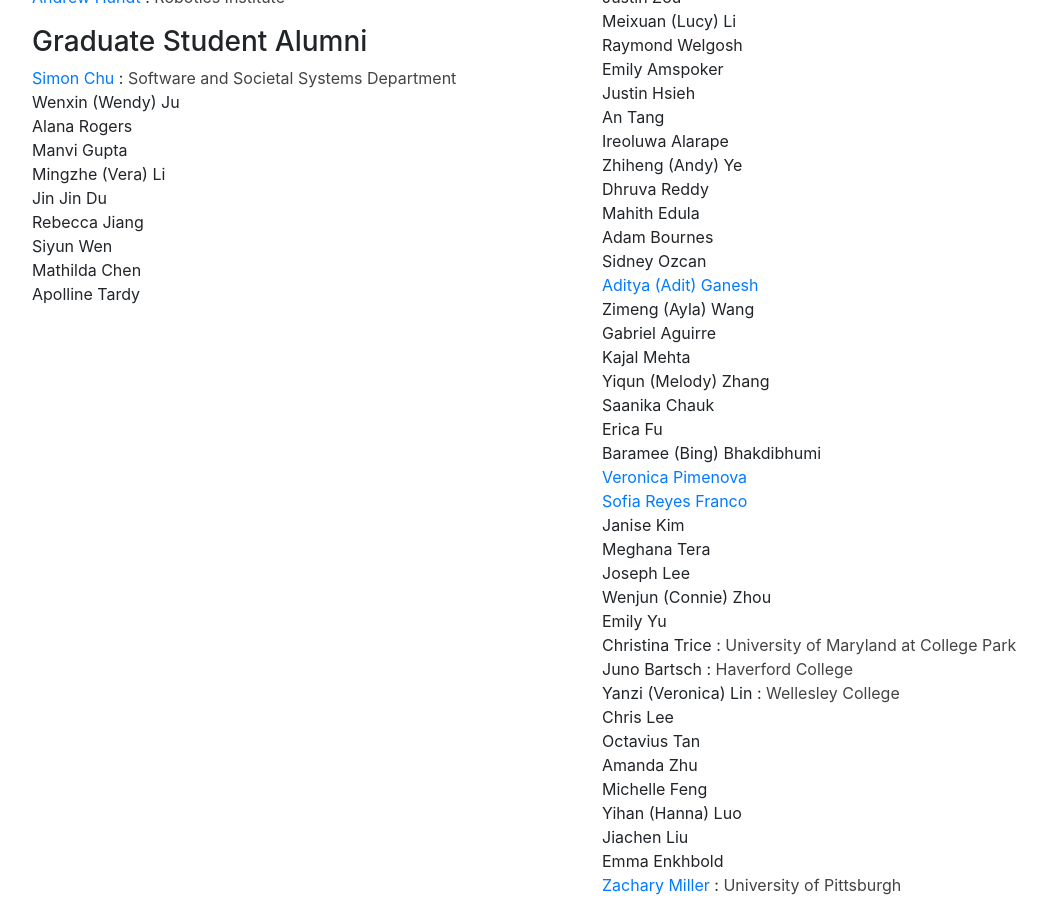
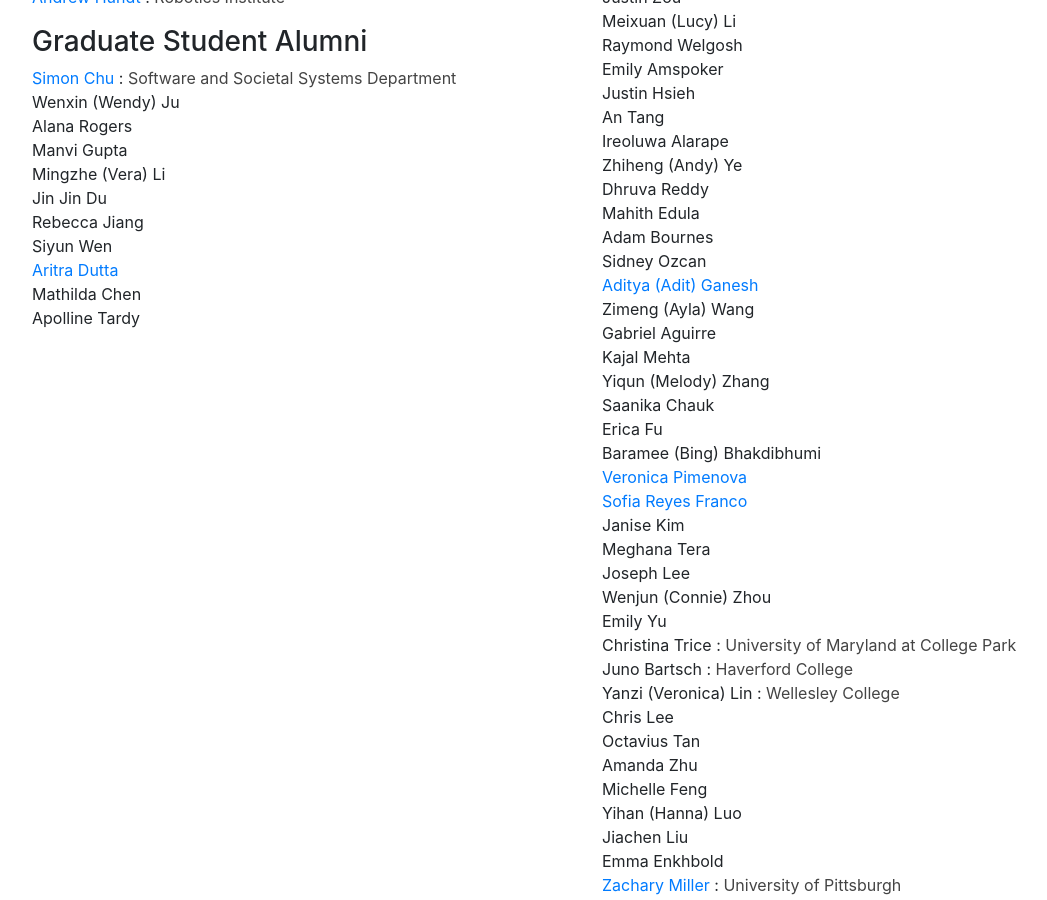
Before and after one commit to cmu-variability/cmu-variability.github.io, a Jekyll site: the page built from index.html, in a window 1280 px wide and 900 px high, scrolled down 5019 px. Shown: the whole window, without its empty margins (53-1100 px from the left). Built offline with Jekyll 4.4.1, drawn with Linux system fonts in a browser that asks for light colours.

Commit message:
Update people.yml

```diff
--- a/_data/people.yml
+++ b/_data/people.yml
@@ -104,6 +104,12 @@ grad-irene-choi:
     display_name: Won (Irene) Choi
     role: grad-masters
     image: /img/people/irene-choi.png
+
+grad-aritra-dutta:
+    display_name: Aritra Dutta
+    role: grad-alumni
+    webpage: "https://www.aritradutta04.com"
+    image: /img/people/aritra-dutta.jpeg
 
 grad-mathilda-chen:
     display_name: "Mathilda Chen"
```
